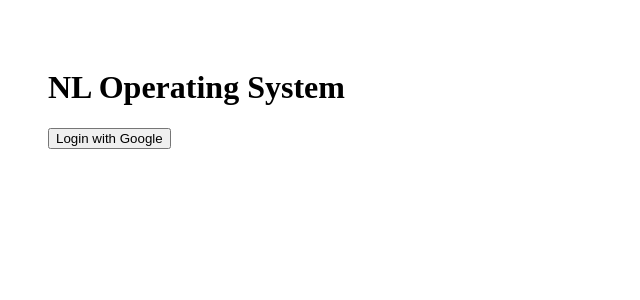
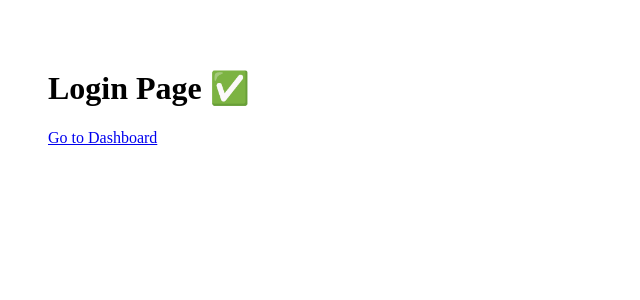
Before and after one commit to nikitaline-code/nl-operating-system, a Next.js app: page / in a window 1280 px wide. Shown: the top 300 px of the page, without its empty margins (0-640 px from the left). Built offline with nearby package versions, Linux system fonts and the light colour scheme; no server answers.

Commit message:
Update index.js

```diff
--- a/pages/index.js
+++ b/pages/index.js
@@ -1,41 +1,8 @@
-import { useEffect } from "react";
-import { createClient } from "@supabase/supabase-js";
-import { useRouter } from "next/router";
-
-const supabase = createClient(
-  process.env.NEXT_PUBLIC_SUPABASE_URL,
-  process.env.NEXT_PUBLIC_SUPABASE_ANON_KEY
-);
-
 export default function Home() {
-  const router = useRouter();
-
-  useEffect(() => {
-    const checkUser = async () => {
-      const { data } = await supabase.auth.getSession();
-      if (data.session) {
-        router.push("/dashboard");
-      }
-    };
-
-    checkUser();
-  }, []);
-
-  const handleGoogleLogin = async () => {
-    await supabase.auth.signInWithOAuth({
-      provider: "google",
-      options: {
-        redirectTo: window.location.origin,
-      },
-    });
-  };
-
   return (
     <div style={{ padding: 40 }}>
-      <h1>NL Operating System</h1>
-      <button onClick={handleGoogleLogin}>
-        Login with Google
-      </button>
+      <h1>Login Page ✅</h1>
+      <a href="/dashboard">Go to Dashboard</a>
     </div>
   );
 }
```
